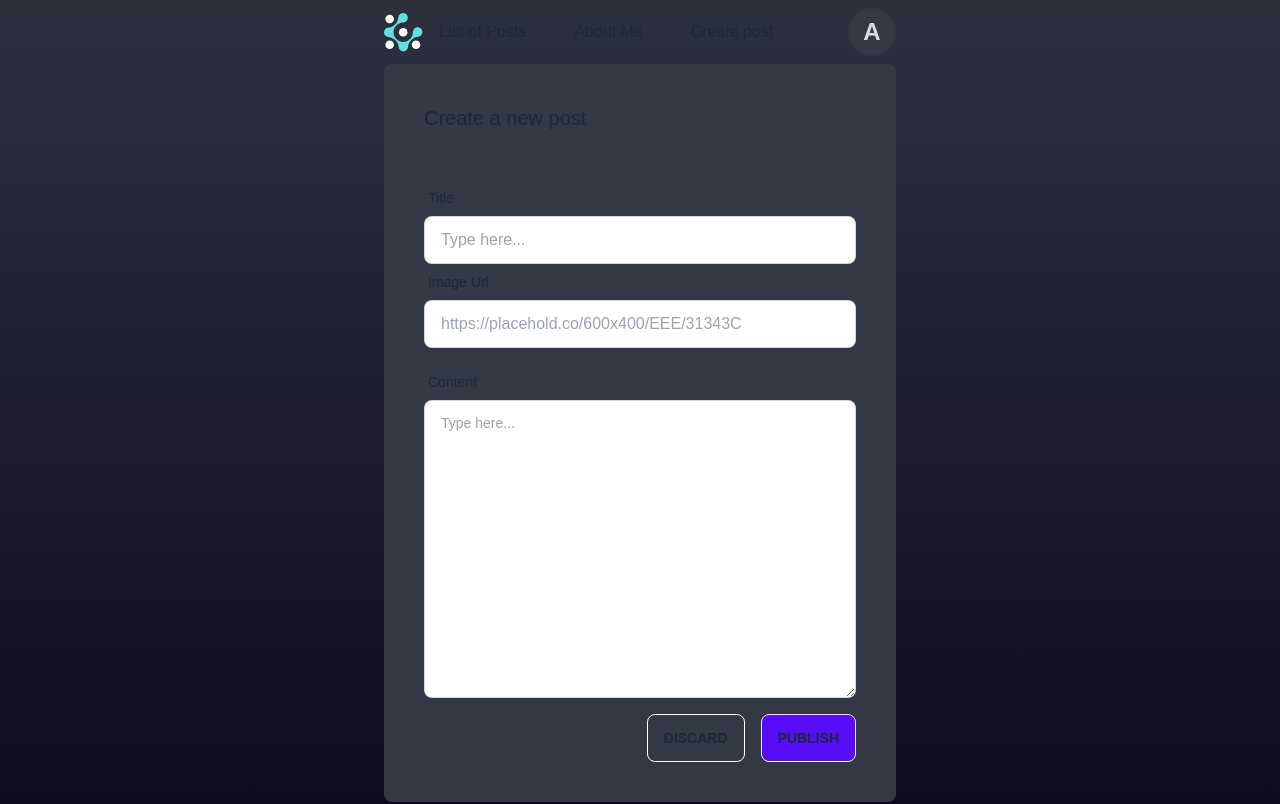
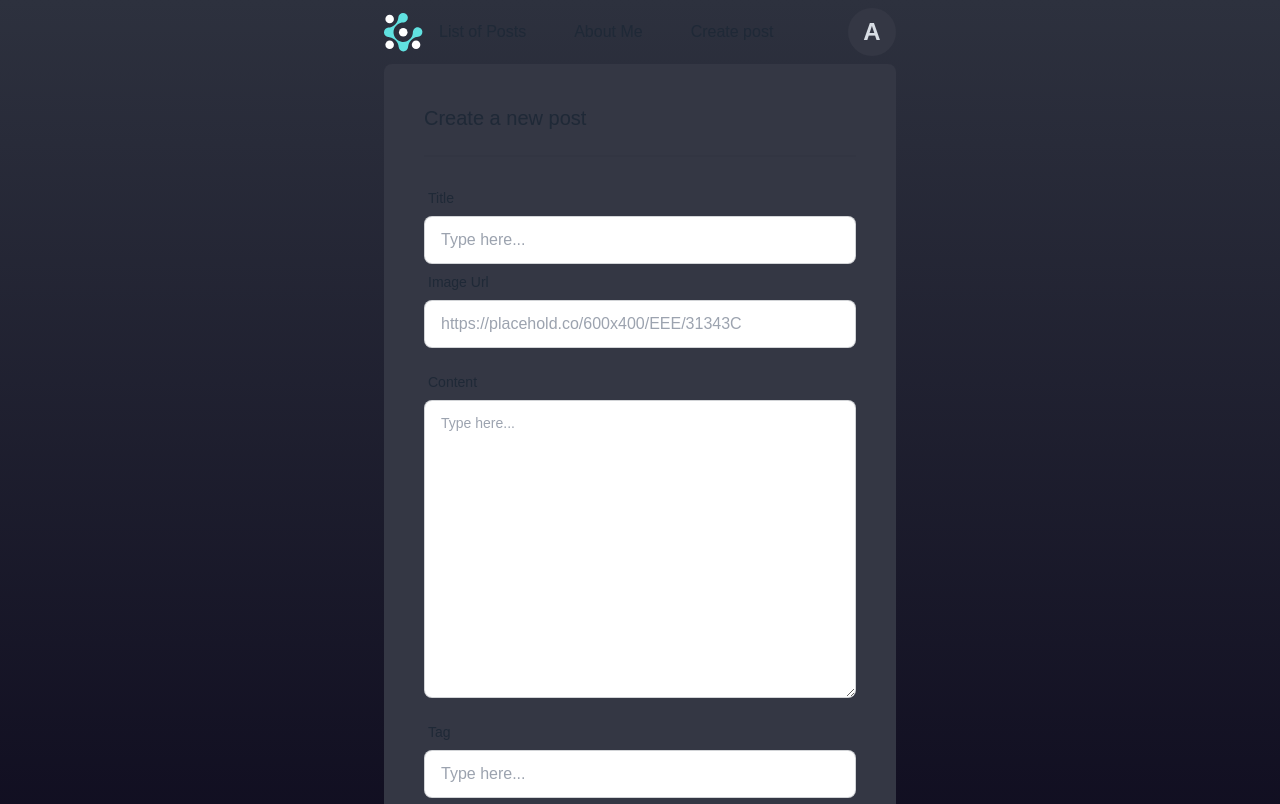
Before and after one commit to Nyman556/Angular-blog, an Angular app: page /Create in a window 1280 px wide. Shown: the top 804 px of the page. Built offline with nearby package versions, Linux system fonts and the light colour scheme; what angular-feather would draw is missing.

Commit message:
back knapp

```diff
--- a/src/app/icons/icons.module.ts
+++ b/src/app/icons/icons.module.ts
@@ -8,6 +8,7 @@ import {
   MessageCircle,
   ThumbsDown,
   ThumbsUp,
+  ChevronLeft,
 } from 'angular-feather/icons';
 
 const icons = {
@@ -17,6 +18,7 @@ const icons = {
   MessageCircle,
   ThumbsDown,
   ThumbsUp,
+  ChevronLeft,
 };
 
 @NgModule({
--- a/src/app/views/blog-details/blog-details.component.html
+++ b/src/app/views/blog-details/blog-details.component.html
@@ -1,11 +1,17 @@
 <div class="my-4 bg-[#343744] p-10 rounded-lg">
-  <div class="hero min-h-fit my-4">
+  <div class="mx-8">
+    <a routerLink="" class="inline-flex space-x-2">
+      <i-feather name="chevron-left"></i-feather>
+      <span>Back</span>
+    </a>
+  </div>
+  <div class="hero min-h-fit">
     <div class="hero-content flex-col lg:flex-row-reverse">
       <img
         src="{{ post?.thumbnailUrl }}"
-        class="max-w-sm rounded-lg shadow-2xl"
+        class="max-w-md rounded-lg shadow-2xl"
       />
-      <div>
+      <div class="max-w-lg">
         <h1 class="text-4xl font-bold">{{ post?.title | titlecase }}</h1>
         <p class="py-6">
           {{ post?.body }}
--- a/src/app/views/create-post/create-post.component.html
+++ b/src/app/views/create-post/create-post.component.html
@@ -35,6 +35,18 @@
       name="body"
     ></textarea>
   </div>
+  <div class="form-control w-full">
+    <label class="label">
+      <span class="label-text">Tag</span>
+    </label>
+    <input
+      type="text"
+      placeholder="Type here..."
+      class="input input-bordered w-full"
+      [(ngModel)]="NewPost.tags"
+      name="tags"
+    />
+  </div>
   <div class="flex justify-end space-x-4 my-4">
     <button class="btn bg-transparent border-white" (click)="clear()">
       Discard
```
